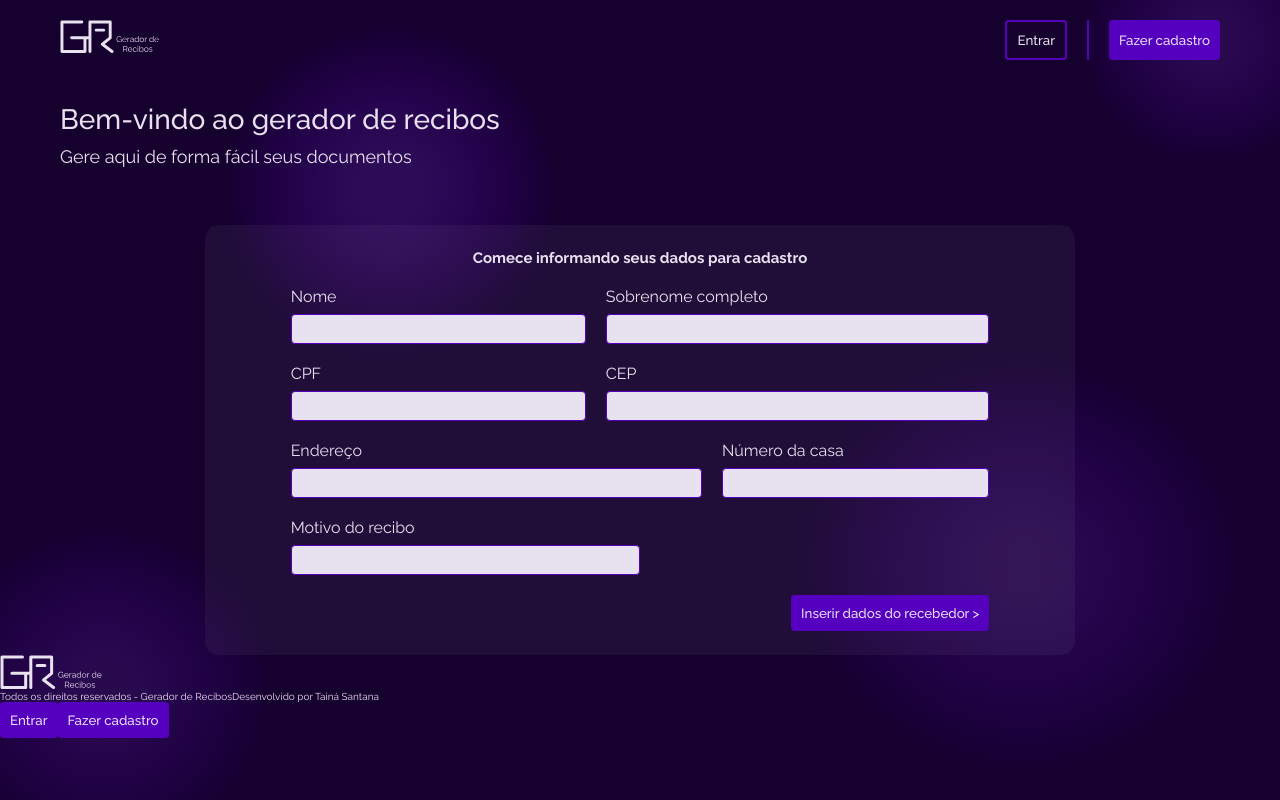
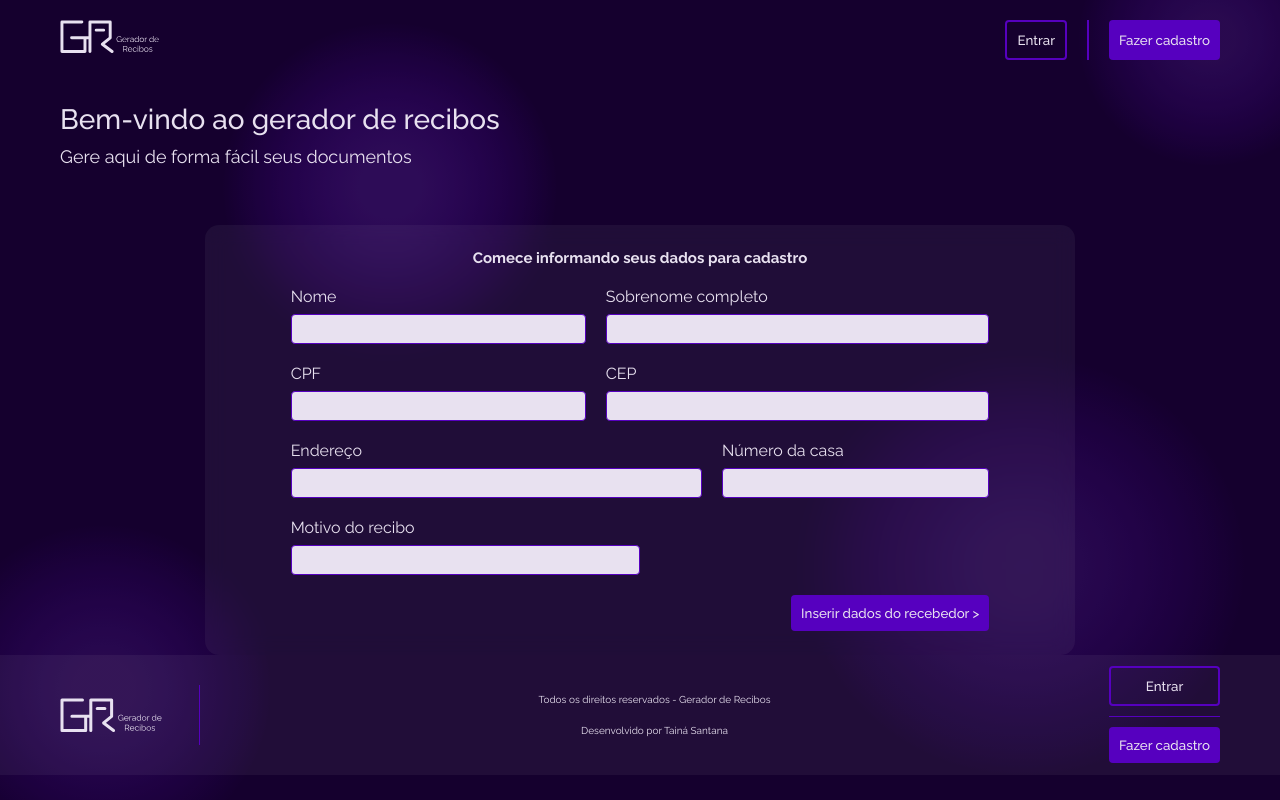
Before and after one commit to narakushi/projeto-gerador-recibos, a React (Vite) app in the folder projeto-gerador/: page / in a window 1280 px wide. Built offline with nearby package versions, Linux system fonts and the light colour scheme.

Commit message:
:lipstick: feat: estilizando texto e imagem footer

```diff
--- a/projeto-gerador/src/assets/ui/components/Footer.jsx
+++ b/projeto-gerador/src/assets/ui/components/Footer.jsx
@@ -1,21 +1,25 @@
 import React from "react";
 import Button from "./Button";
 import logo from "../imgs/logo.svg";
+import "../styles/Footer.css"
 
 const Footer = () => {
   return (
-    <footer>
-      <div>
+    <footer className="footer">
+      <div className="footer__container">
+        <div className="footer__container-img">
           <img src={logo} alt="" />
+          <div className="footer__pipe--right"></div>
         </div>
-      <div></div>
-      <div>
+        <div className="footer__texts">
           <span>Todos os direitos reservados - Gerador de Recibos</span>
           <span>Desenvolvido por Tainá Santana</span>
         </div>
-      <div>
-        <Button text="Entrar" />
+        <div className="footer__buttons">
+          <Button text="Entrar" customClass="button-variant" />
+          <div className="footer__pipe"></div>
           <Button text="Fazer cadastro" />
+        </div>
       </div>
     </footer>
   );
--- a/projeto-gerador/src/assets/ui/styles/Footer.css
+++ b/projeto-gerador/src/assets/ui/styles/Footer.css
@@ -18,9 +18,33 @@
 }
 
 .footer__container-img {
-  max-width: 14rem;
+  width: 14rem;
+  display: flex;
+  justify-content: space-between;
 }
 
 .footer__container-img img {
-  width: 100%;
+  max-width: 100%;
 }
+
+.footer__pipe--right {
+  height: 6rem;
+  border-right: .1rem solid var(--secondary-color);
+}
+
+.footer__texts {
+  display: flex;
+  flex-direction: column;
+  gap: 2rem;
+  align-items: center;
+}
+
+.footer__buttons {
+  display: flex;
+  flex-direction: column;
+  gap: 1rem;
+}
+
+.footer__pipe {
+  border-top: .1rem solid var(--secondary-color);
+}
```
Lines whose indentation alone changed are shown as unchanged.
